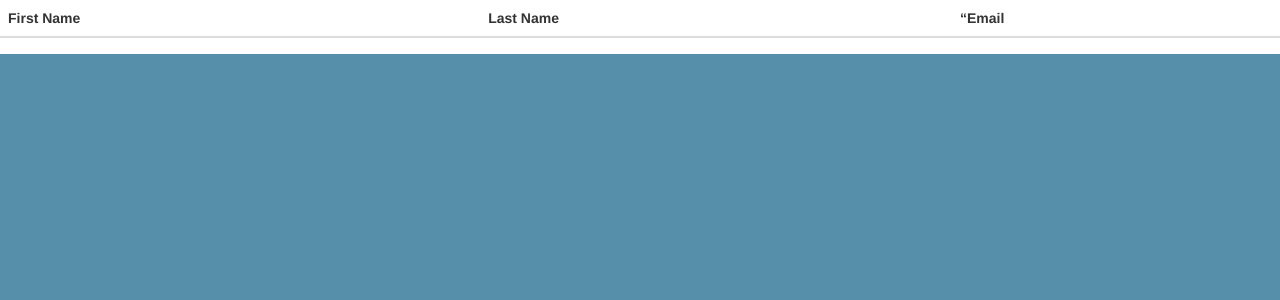
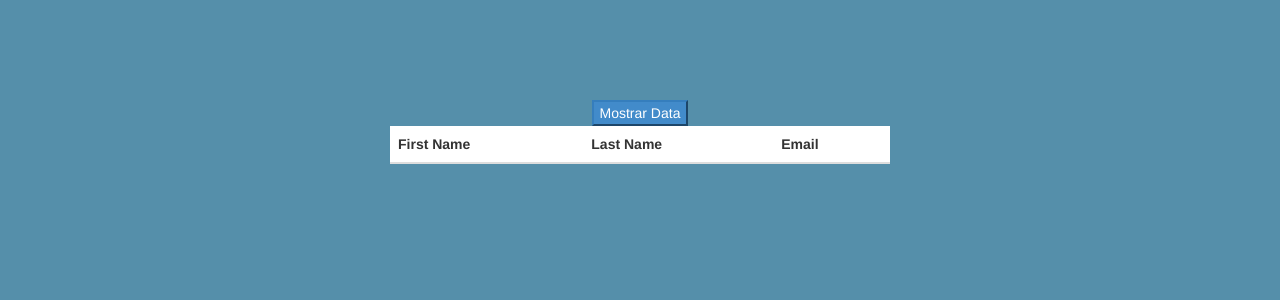
Before and after one commit to jesuslg/prueba, a PHP site: page / in a window 1280 px wide. Shown: the top 300 px of the page. Run offline with PHP 8.4, Linux system fonts and the light colour scheme; data that the repository does not hold is empty.

Commit message:
actualizacion final

```diff
--- a/externo.php
+++ b/externo.php
@@ -1,17 +1,20 @@
 <?php
 
-class externo {
+// class externo {
 
-	function __construct()
-	{
-		// header("Content-type: application/xml");
-	}
+	// function __construct()
+	// {
+	// 	// header("Content-type: application/xml");
+	// }
 
-	public static function datos(){
+ // function datos() {
 		 	$page = file_get_contents('https://crm.zoho.com/crm/private/xml/Leads/getRecords?authtoken=4f86a4c7e8f1b2505ff9ba5ae58f3c53&scope=crmapi');
 		 	$xml = simplexml_load_string($page, "SimpleXMLElement", LIBXML_NOCDATA);
 			$json = json_encode($xml);
 			$array = json_decode($json,TRUE);
-			return $json;
-	}
-}
+			echo $json;
+			// return $json;
+	// }
+
+
+// }
--- a/index.php
+++ b/index.php
@@ -1,7 +1,7 @@
 <?php
 // 	 	  header("Content-Type: text/php;");
-include('externo.php');
-$data = externo::datos();
+// include('externo.php');
+// $data = externo::datos();
 
 ?>
 
@@ -18,21 +18,22 @@ $data = externo::datos();
 
 </head>
 <body>
-<div>
+<div class="cont">
+	<button class="btn-primary" id="btn-activar">Mostrar Data</button>
 	<table class="table table-hover table-responsive">
   				<thead>
   					<tr>
   						<th>First Name</th>
   						<th>Last Name</th>
-  						<th>“Email</th>
+  						<th>Email</th>
   					</tr>
   				</thead>
-  				<tbody>
-  					<tr>
+  				<tbody class="cont-data">
+  				<!-- 	<tr>
   						<td></td>
   						<td></td>
   						<td></td>
-  					</tr>
+  					</tr> -->
   				</tbody>
 		</table>
 
--- a/prueba.css
+++ b/prueba.css
@@ -1,3 +1,14 @@
-html{
-	background-color: #558faa;
+html, body{
+	background-color: #558faa !important;
 }
+
+.cont{
+	max-width: 500px;
+	width: 100%;
+	margin: 0 auto;
+	margin-top: 100px;
+	text-align: center;
+}
+table{
+	background-color: #fff !important;
+}
--- a/prueba.js
+++ b/prueba.js
@@ -1,5 +1,27 @@
 $(document).ready(function() {
 		// alert('hola');
+
+
+function requestData(){
+	$.ajax({
+	url: '/externo.php',
+	type: 'GET',
+	// data: {data: 'value1'},
+	success: function(data) {
+		var datos = JSON.parse(data);
+		var resultados = datos.result;
+		var array = resultados.Leads.row;
+		$.each(array, function(index, val) {
+			 $('.cont-data').append('<tr><td>'+val.FL[4]+'</td><td>'+val.FL[5]+'</td><td>'+val.FL[6]+'</td></tr>');
+		});
+		}
+	})
+
+}
+
+$('#btn-activar').click(function(event) {
+	requestData();
+});
 
 
 
```
